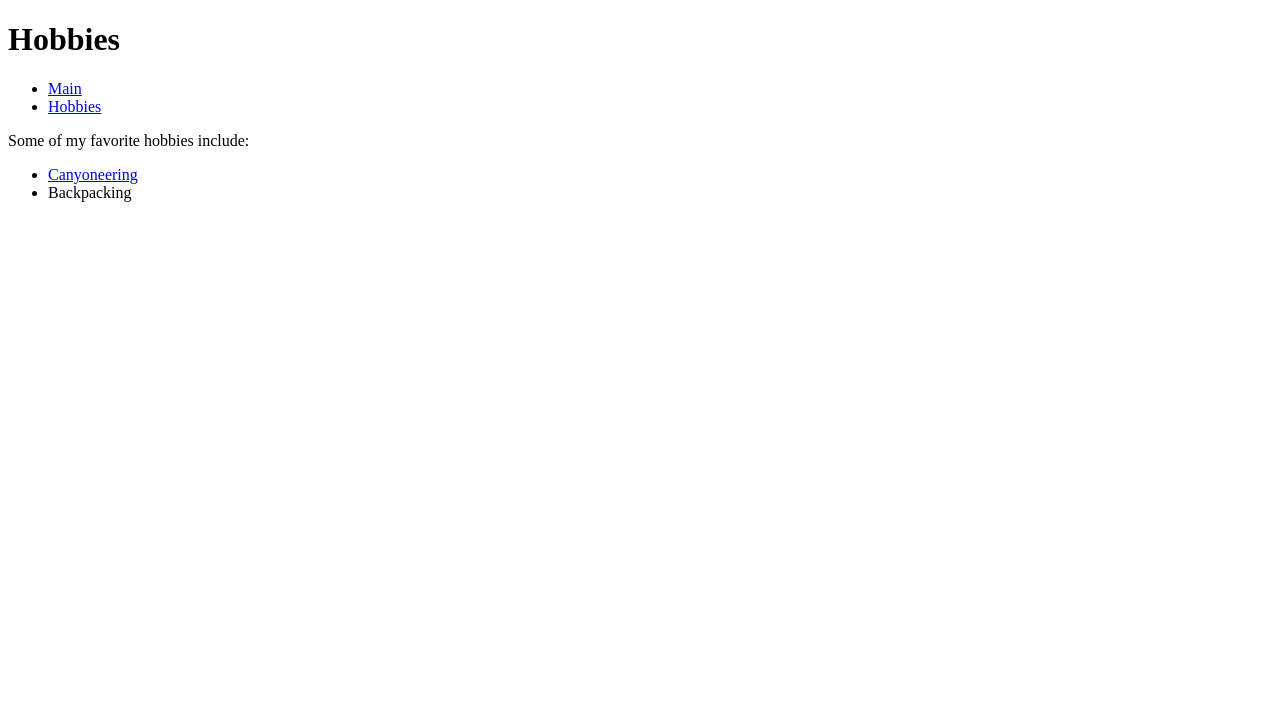
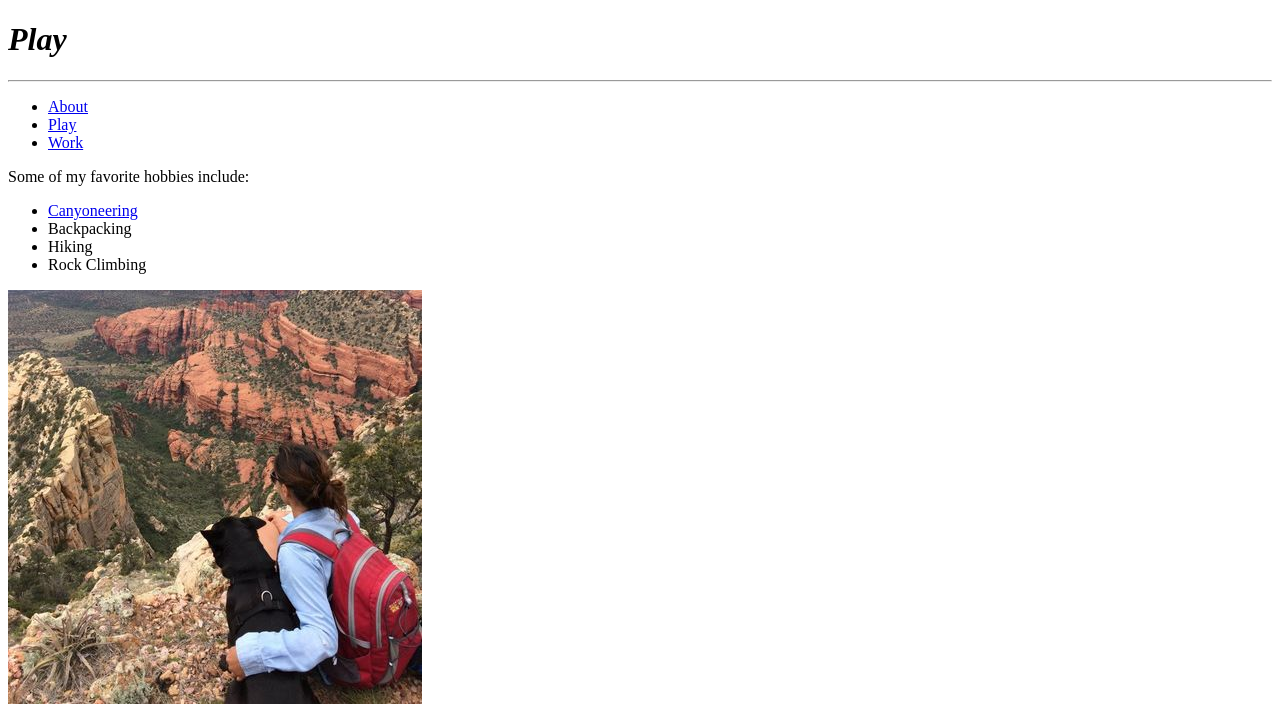
Before and after one commit to LiliTeeters/BU-CS601, a plain HTML site: page hobbies.html in a window 1280 px wide. Shown: the top 721 px of the page. Drawn offline with Linux system fonts and the light colour scheme.

Commit message:
work and pictures

```diff
--- a/hobbies.html
+++ b/hobbies.html
@@ -4,15 +4,22 @@
         <title>CS601_HW1_Teeters</title>
     </head>
     <body>
-        <h1>Hobbies</h1>
+        <h1><i>Play</i></h1>
+        <hr />
         <ul>
-            <li><a href="Index.html">Main</a></li>
-            <li><a href="hobbies.html">Hobbies</a></li>
+            <li><a href="Index.html">About</a></li>
+            <li><a href="hobbies.html">Play</a></li>
+            <li><a href="professional.html">Work</a></li>
         </ul>
         <p>Some of my favorite hobbies include:</p>
             <ul>
                 <li><a href="canyoneering.html">Canyoneering</a></li>
                 <li>Backpacking</li>
+                <li>Hiking</li>
+                <li>Rock Climbing</li>
             </ul>
+            <p><img src="./hiking.jpg" alt="hike"></p>
+            <p><img src="./rapell.jpg" alt="rapell"></p>
+            <p><img src="./belay.jpg" alt="belay"></p>
     </body>
 </html>
```
Also changed, not shown: Index.html (+5 -3 lines), canyoneering.html (+6 -4 lines), professional.html (+16 -0 lines), belay.jpg (added), hiking.jpg (added), rapell.jpg (added), 1 other file.
